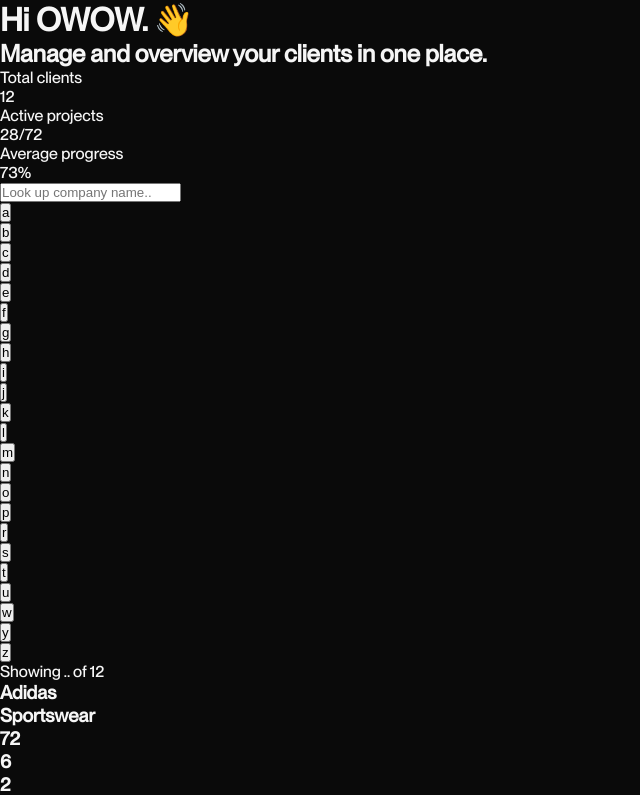
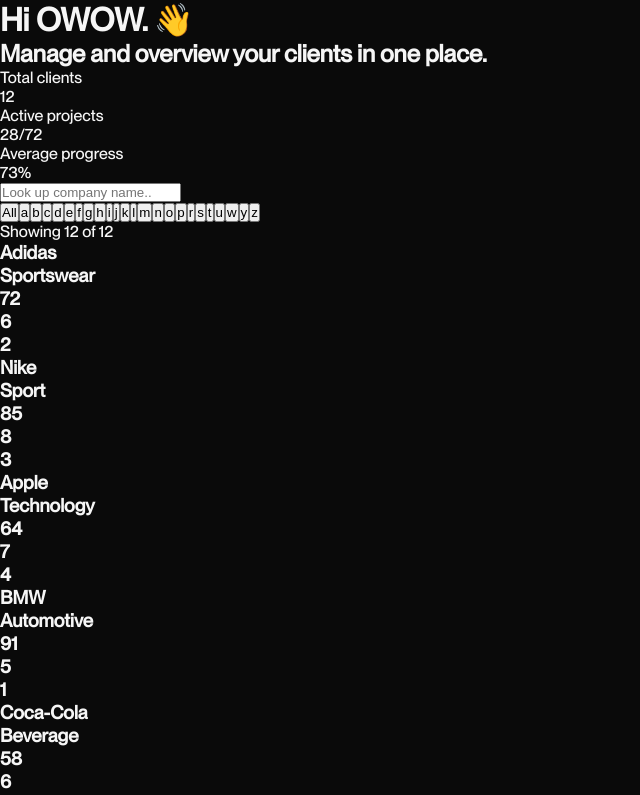
Before and after one commit to skarolinax/owow_dashboard, a React (Vite) app: page /clients in a window 1280 px wide. Shown: the top 795 px of the page, without its empty margins (0-640 px from the left). Built offline with nearby package versions, Linux system fonts and the light colour scheme.

Commit message:
Clean up alphabet filter adding comments

```diff
--- a/src/pages/ClientsOverview.jsx
+++ b/src/pages/ClientsOverview.jsx
@@ -3,6 +3,7 @@
 
 function ClientsOverview() {
 
+  const [selectedLetter, setSelectedLetter] = useState('');
   const alphabet = 'abcdefghijklmnoprstuwyz'.split(''); // Used for the alphabetical filter
   const clients = [ //Hard coded clients data
     {
@@ -93,6 +94,7 @@
 
   const totalClients = clients.length;
 
+  // Calculate the data to be displayed based on the array
   const totalActiveProjects = clients.reduce(
     (sum, client) => sum + client.activeProjects,
     0
@@ -104,7 +106,11 @@
 
   const averageClientProgress = Math.round(clients.reduce(
       (sum, client) =>  sum + client.progress, 0) / totalClients
-    )
+  );
+
+  const filteredClients = selectedLetter // Display only the clients whose names start with the letter
+    ? clients.filter(client => client.name.toLowerCase().startsWith(selectedLetter))
+    : clients;
 
 
   return (
@@ -137,15 +143,29 @@
           </form>
         </div>
 
-        {alphabet.map(letter => (
-          <div className="alphabetical-filter" key={letter}>
-            <button>{letter}</button>
-          </div>
-        ))}
+        <div className="alphabetical-filter">
+          <button
+            key='all'
+            onClick={() => setSelectedLetter('')}
+            className={selectedLetter === '' ? 'active' : ''}
+          >
+            All
+          </button>
+          {alphabet.map(letter => (
+            <button
+              key={letter}
+              onClick={() => setSelectedLetter(letter)}
+              className={selectedLetter === letter ? 'active' : ''}
+            >
+              {letter}
+            </button>
+            )
+          )}
+        </div>
 
-        <p>Showing .. of {totalClients}</p>
+        <p>Showing {filteredClients.length} of {totalClients}</p>
 
-        {clients.map(client => (
+        {filteredClients.map(client => (
           <div className="card-client">
             <h3>{client.name}</h3>
             <h3>{client.group}</h3>
```
